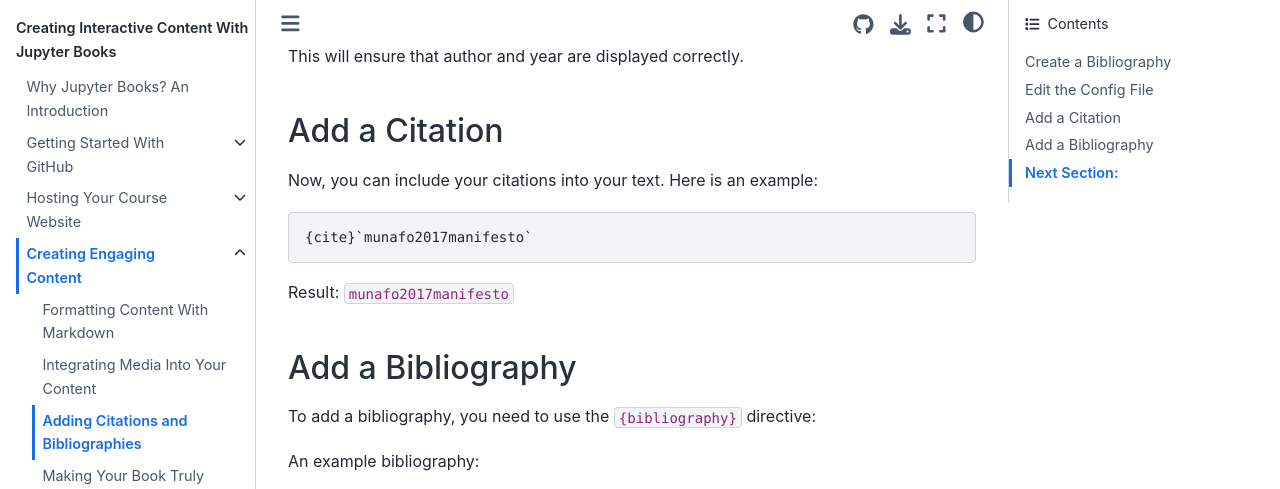
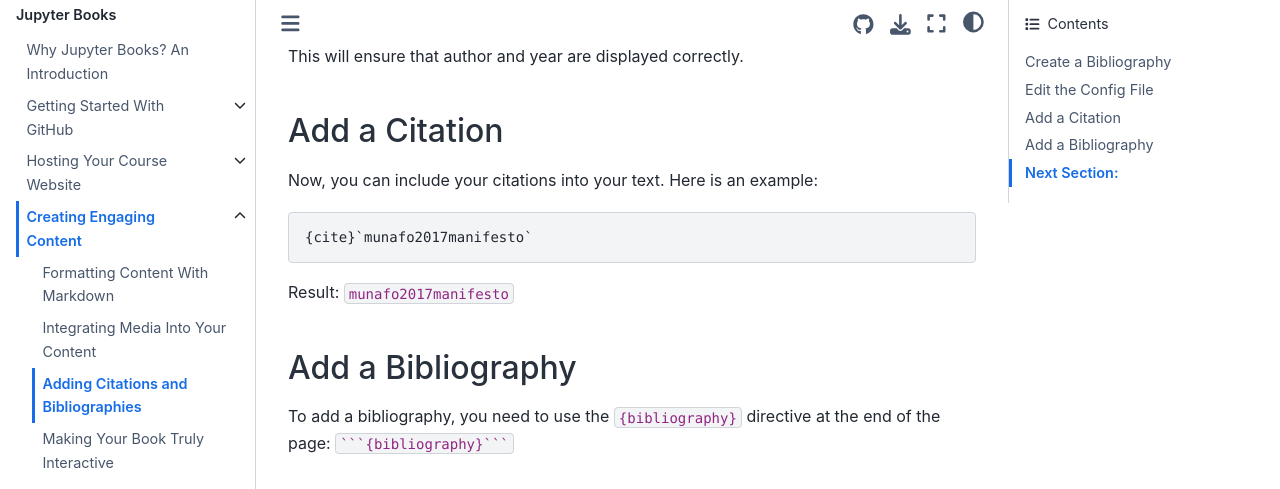
Before and after one commit to M-earnest/tutorial_jupyter_books, a Jupyter Book: the page built from content/3_create/citations.md, in a window 1280 px wide and 900 px high, scrolled down 1172 px, cut to the strip 0-489 px from the top of the window. Built offline with Jupyter Book 1.0.4 settings and Sphinx 7.4.7 and the Sphinx Book theme 1.1.4, drawn with Linux system fonts in a browser that asks for light colours; pages that are not in the unit, such as notebooks, are missing from menus; cross-references to code outside the pages are shown as plain code.

Commit message:
Update citations.md

````diff
--- a/content/3_create/citations.md
+++ b/content/3_create/citations.md
@@ -30,12 +30,12 @@
 
 ## Add a Bibliography
 
-To add a bibliography, you need to use the `{bibliography}` directive:
+To add a bibliography, you need to use the `{bibliography}` directive at the end of the page: ` ```{bibliography}``` `
 
-An example bibliography:
-```{bibliography}
-```
 
 
 ## Next Section:
 In the next section, you will learn how to integrate feedback questions.
+
+```{bibliography}
+```
````
